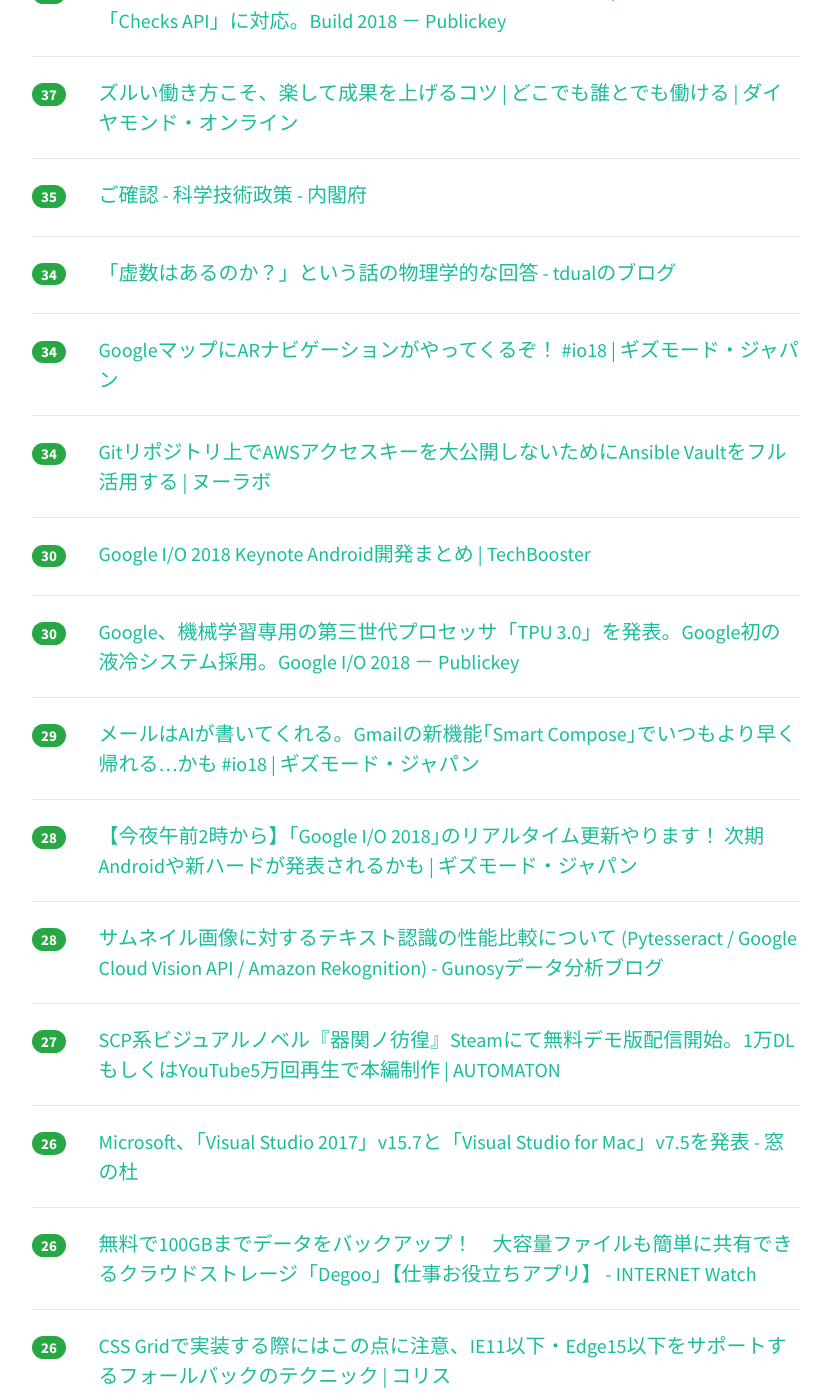
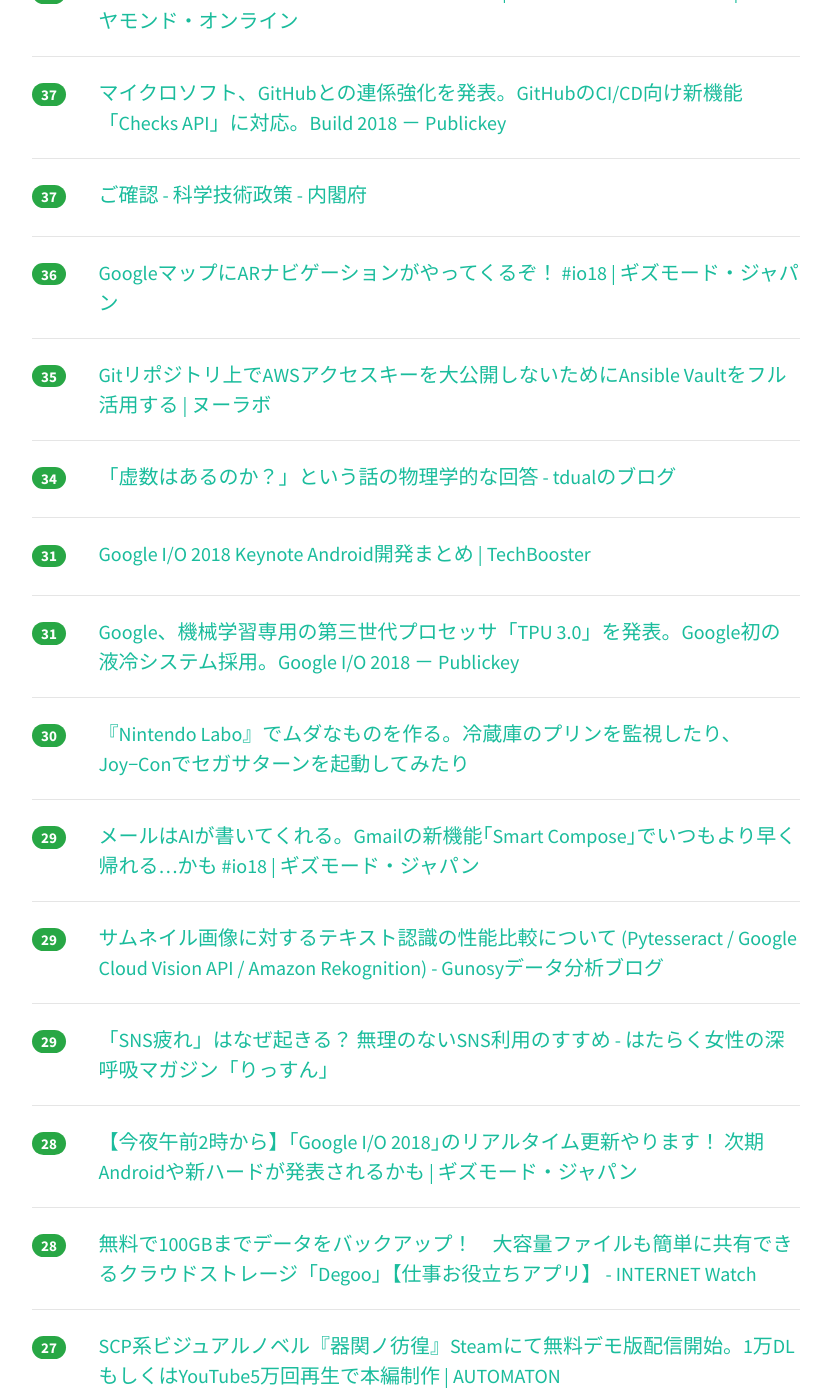
Before and after one commit to yatta47/hatena-matome-site, a Jekyll site: the page built from _posts/2018-05-09-hatena.md, in a window 1280 px wide and 1400 px high, scrolled down 2912 px. Shown: the whole window, without its empty margins (224-1053 px from the left). Built offline with Jekyll 4.4.1, drawn with Linux system fonts in a browser that asks for light colours; nearby versions of some CDN libraries; some of the changed text lies outside the part shown.

Commit message:
Updated 2018-05-09

```diff
--- a/_posts/2018-05-09-hatena.md
+++ b/_posts/2018-05-09-hatena.md
@@ -1,94 +1,99 @@
 ---
 layout: post
 title:  "2018-05-09 はてぶIT"
-date:   2018-05-09 18:01:41
+date:   2018-05-09 19:01:18
 tags: [it-hotentry]
 ---
-62 件のデータあり
+64 件のデータあり
 
 <hr><div class="row">
-<div class="col-1"><span class="badge badge-pill badge-success h2">377</span></div>
+<div class="col-1"><span class="badge badge-pill badge-success h2">395</span></div>
 <div class="col-11"><a href='https://www.publickey1.jp/blog/18/chromebooklinuxandroid_studiogoogle_io_2018.html' target='_blank'>［速報］ChromebookがLinuxの実行を正式サポート。Android Studioも実行可能に。Google I/O 2018 － Publickey</a></div>
 </div>
 <hr>
 <div class="row">
-<div class="col-1"><span class="badge badge-pill badge-success h2">334</span></div>
+<div class="col-1"><span class="badge badge-pill badge-success h2">375</span></div>
 <div class="col-11"><a href='http://kawango.hatenablog.com/entry/2018/05/09/095201' target='_blank'>高木浩光氏の通信の最適化と通信の秘密についての議論 - 続・はてなポイント３万を使い切るまで死なない日記</a></div>
 </div>
 <hr>
 <div class="row">
-<div class="col-1"><span class="badge badge-pill badge-success h2">274</span></div>
+<div class="col-1"><span class="badge badge-pill badge-success h2">279</span></div>
 <div class="col-11"><a href='http://fujipon.hatenablog.com/entry/2018/05/08/180209' target='_blank'>かわん（id:kawango）さんと、川上量生さんのこと - いつか電池がきれるまで</a></div>
 </div>
 <hr>
 <div class="row">
-<div class="col-1"><span class="badge badge-pill badge-success h2">249</span></div>
+<div class="col-1"><span class="badge badge-pill badge-success h2">265</span></div>
 <div class="col-11"><a href='https://www.publickey1.jp/blog/18/aigooglegoogle_io_2018.html' target='_blank'>［速報］AIが人間と自然な会話をし、電話で美容院やレストランを予約。Googleがデモを公開。Google I/O 2018 － Publickey</a></div>
 </div>
 <hr>
 <div class="row">
-<div class="col-1"><span class="badge badge-pill badge-success h2">193</span></div>
+<div class="col-1"><span class="badge badge-pill badge-success h2">232</span></div>
 <div class="col-11"><a href='https://www.gizmodo.jp/2018/05/167037.html' target='_blank'>Google I/O 2018で発表された10個のコト：AIがもう、凄すぎる | ギズモード・ジャパン</a></div>
 </div>
 <hr>
 <div class="row">
-<div class="col-1"><span class="badge badge-pill badge-success h2">189</span></div>
+<div class="col-1"><span class="badge badge-pill badge-success h2">193</span></div>
 <div class="col-11"><a href='https://logmi.jp/282807' target='_blank'>Rubyの会社でなぜRust？　Cookpadがマイナー言語を採用するまで - ログミー</a></div>
 </div>
 <hr>
 <div class="row">
-<div class="col-1"><span class="badge badge-pill badge-success h2">165</span></div>
+<div class="col-1"><span class="badge badge-pill badge-success h2">185</span></div>
 <div class="col-11"><a href='http://nlab.itmedia.co.jp/nl/articles/1805/08/news131.html' target='_blank'>「海賊版という認識なかった」　Anitubeに毎月広告費1300万円を支払っていた代理店が取材に応じた (1/2) - ねとらぼ</a></div>
 </div>
 <hr>
 <div class="row">
-<div class="col-1"><span class="badge badge-pill badge-success h2">153</span></div>
+<div class="col-1"><span class="badge badge-pill badge-success h2">169</span></div>
+<div class="col-11"><a href='https://www.bengo4.com/c_8/n_7853/' target='_blank'>契約時の「録音」が決め手に…UQ「ギガ放題」広告に賠償命令 - 弁護士ドットコム</a></div>
+</div>
+<hr>
+<div class="row">
+<div class="col-1"><span class="badge badge-pill badge-success h2">156</span></div>
 <div class="col-11"><a href='https://www.gizmodo.jp/2018/05/android-p-new-feature-io18.html' target='_blank'>Google I/O 2018で発表された｢Android P｣の新機能まとめ | ギズモード・ジャパン</a></div>
 </div>
 <hr>
 <div class="row">
-<div class="col-1"><span class="badge badge-pill badge-success h2">143</span></div>
-<div class="col-11"><a href='https://www.bengo4.com/c_8/n_7853/' target='_blank'>契約時の「録音」が決め手に…UQ「ギガ放題」広告に賠償命令 - 弁護士ドットコム</a></div>
-</div>
-<hr>
-<div class="row">
-<div class="col-1"><span class="badge badge-pill badge-success h2">110</span></div>
+<div class="col-1"><span class="badge badge-pill badge-success h2">117</span></div>
 <div class="col-11"><a href='http://techlife.cookpad.com/entry/2018/05/09/080000' target='_blank'>総合職・デザイナー向け技術基礎研修 2018 - クックパッド開発者ブログ</a></div>
 </div>
 <hr>
 <div class="row">
-<div class="col-1"><span class="badge badge-pill badge-success h2">105</span></div>
+<div class="col-1"><span class="badge badge-pill badge-success h2">106</span></div>
 <div class="col-11"><a href='https://note.mu/kenichiikeuchi/n/na9d3fc5093be' target='_blank'>Google IO 2018のMaterial Designアップデートまとめ｜池内健一｜note</a></div>
 </div>
 <hr>
 <div class="row">
-<div class="col-1"><span class="badge badge-pill badge-success h2">89</span></div>
+<div class="col-1"><span class="badge badge-pill badge-success h2">106</span></div>
 <div class="col-11"><a href='http://developer.kaizenplatform.com/entry/watabe/2018-05-09/' target='_blank'>Kaizen Platform CTO が考える、これからのエンジニアに求められるもの - Kaizen Platform 開発者ブログ</a></div>
 </div>
 <hr>
 <div class="row">
-<div class="col-1"><span class="badge badge-pill badge-success h2">77</span></div>
+<div class="col-1"><span class="badge badge-pill badge-success h2">81</span></div>
 <div class="col-11"><a href='https://qiita.com/skoji/items/28f1d6582cf81638cd3f' target='_blank'>Gitで日本語長文のdiffをとる方法 - Qiita</a></div>
 </div>
 <hr>
 <div class="row">
-<div class="col-1"><span class="badge badge-pill badge-success h2">64</span></div>
+<div class="col-1"><span class="badge badge-pill badge-success h2">67</span></div>
+<div class="col-11"><a href='http://uxmilk.jp/71680' target='_blank'>ダッシュボードで上手に情報を可視化するためのガイドライン | UX MILK</a></div>
+</div>
+<hr>
+<div class="row">
+<div class="col-1"><span class="badge badge-pill badge-success h2">66</span></div>
 <div class="col-11"><a href='https://togetter.com/li/1225671' target='_blank'>中村勇吾さん「ゲームの中の質感」まとめ - Togetter</a></div>
 </div>
 <hr>
 <div class="row">
-<div class="col-1"><span class="badge badge-pill badge-success h2">62</span></div>
+<div class="col-1"><span class="badge badge-pill badge-success h2">64</span></div>
 <div class="col-11"><a href='http://www.itmedia.co.jp/news/articles/1805/09/news009.html' target='_blank'>海賊版より魅力的なサイトを　一歩先行く「アダルトコミック業界」に学ぶ (1/3) - ITmedia NEWS</a></div>
 </div>
 <hr>
 <div class="row">
-<div class="col-1"><span class="badge badge-pill badge-success h2">62</span></div>
-<div class="col-11"><a href='http://uxmilk.jp/71680' target='_blank'>ダッシュボードで上手に情報を可視化するためのガイドライン | UX MILK</a></div>
+<div class="col-1"><span class="badge badge-pill badge-success h2">64</span></div>
+<div class="col-11"><a href='https://togetter.com/li/1225751' target='_blank'>編集者に原稿送ったらGithubに取り込まれて、修正はPullreqになり、方針はIssueで相談「これだよ、現代の編集は」 - Togetter</a></div>
 </div>
 <hr>
 <div class="row">
-<div class="col-1"><span class="badge badge-pill badge-success h2">54</span></div>
-<div class="col-11"><a href='https://togetter.com/li/1225751' target='_blank'>編集者に原稿送ったらGithubに取り込まれて、修正はPullreqになり、方針はIssueで相談「これだよ、現代の編集は」 - Togetter</a></div>
+<div class="col-1"><span class="badge badge-pill badge-success h2">53</span></div>
+<div class="col-11"><a href='https://forest.watch.impress.co.jp/docs/serial/yajiuma/1120764.html' target='_blank'>「メモ帳」がLinuxの改行コードをサポート - やじうまの杜 - 窓の杜</a></div>
 </div>
 <hr>
 <div class="row">
@@ -97,12 +102,22 @@ tags: [it-hotentry]
 </div>
 <hr>
 <div class="row">
+<div class="col-1"><span class="badge badge-pill badge-success h2">50</span></div>
+<div class="col-11"><a href='https://qiita.com/kaoryuuu/items/36ddbaa0d82db53f2690' target='_blank'>iPhone上でデザインチェックできるツールが神がかっている - Qiita</a></div>
+</div>
+<hr>
+<div class="row">
 <div class="col-1"><span class="badge badge-pill badge-success h2">48</span></div>
 <div class="col-11"><a href='http://www.itmedia.co.jp/news/articles/1805/09/news053.html' target='_blank'>Google I/O 2018基調講演まとめ　AIのある快適な暮らし - ITmedia NEWS</a></div>
 </div>
 <hr>
 <div class="row">
-<div class="col-1"><span class="badge badge-pill badge-success h2">45</span></div>
+<div class="col-1"><span class="badge badge-pill badge-success h2">48</span></div>
+<div class="col-11"><a href='http://www.itmedia.co.jp/news/articles/1805/09/news089.html' target='_blank'>内閣府のサイトから風俗サイトにリンク　削除忘れドメイン失効→第三者が再取得 - ITmedia NEWS</a></div>
+</div>
+<hr>
+<div class="row">
+<div class="col-1"><span class="badge badge-pill badge-success h2">47</span></div>
 <div class="col-11"><a href='http://www.itmedia.co.jp/news/articles/1805/08/news138.html' target='_blank'>「Microsoft Store」アプリの開発者収益配分を95％に - ITmedia NEWS</a></div>
 </div>
 <hr>
@@ -112,33 +127,23 @@ tags: [it-hotentry]
 </div>
 <hr>
 <div class="row">
-<div class="col-1"><span class="badge badge-pill badge-success h2">43</span></div>
-<div class="col-11"><a href='https://qiita.com/kaoryuuu/items/36ddbaa0d82db53f2690' target='_blank'>iPhone上でデザインチェックできるツールが神がかっている - Qiita</a></div>
+<div class="col-1"><span class="badge badge-pill badge-success h2">41</span></div>
+<div class="col-11"><a href='https://www.nikkei.com/article/DGXMZO30213700Y8A500C1DTB000/' target='_blank'>メルカリ、６月19日マザーズ上場へ　時価総額2000億円規模　　：日本経済新聞</a></div>
 </div>
 <hr>
 <div class="row">
-<div class="col-1"><span class="badge badge-pill badge-success h2">43</span></div>
-<div class="col-11"><a href='https://forest.watch.impress.co.jp/docs/serial/yajiuma/1120764.html' target='_blank'>「メモ帳」がLinuxの改行コードをサポート - やじうまの杜 - 窓の杜</a></div>
+<div class="col-1"><span class="badge badge-pill badge-success h2">41</span></div>
+<div class="col-11"><a href='https://blogs.msdn.microsoft.com/commandline/2018/05/08/extended-eol-in-notepad/' target='_blank'>Introducing extended line endings support in Notepad – Windows Command Line Tools For Developers</a></div>
 </div>
 <hr>
 <div class="row">
 <div class="col-1"><span class="badge badge-pill badge-success h2">40</span></div>
-<div class="col-11"><a href='https://blogs.msdn.microsoft.com/commandline/2018/05/08/extended-eol-in-notepad/' target='_blank'>Introducing extended line endings support in Notepad – Windows Command Line Tools For Developers</a></div>
-</div>
-<hr>
-<div class="row">
-<div class="col-1"><span class="badge badge-pill badge-success h2">39</span></div>
-<div class="col-11"><a href='https://www.nikkei.com/article/DGXMZO30213700Y8A500C1DTB000/' target='_blank'>メルカリ、６月19日マザーズ上場へ　時価総額2000億円規模　　：日本経済新聞</a></div>
-</div>
-<hr>
-<div class="row">
-<div class="col-1"><span class="badge badge-pill badge-success h2">39</span></div>
 <div class="col-11"><a href='https://japanese.engadget.com/2018/05/08/android-p-iphone-x-8-ai/' target='_blank'>Android PはホームボタンがiPhone X似に。β版は8社製品に本日公開、AI活用の新機能も多数 - Engadget 日本版</a></div>
 </div>
 <hr>
 <div class="row">
 <div class="col-1"><span class="badge badge-pill badge-success h2">39</span></div>
-<div class="col-11"><a href='http://www.itmedia.co.jp/news/articles/1805/09/news089.html' target='_blank'>内閣府のサイトから風俗サイトにリンク　削除忘れドメイン失効→第三者が再取得 - ITmedia NEWS</a></div>
+<div class="col-11"><a href='http://diamond.jp/articles/-/169361' target='_blank'>ズルい働き方こそ、楽して成果を上げるコツ | どこでも誰とでも働ける | ダイヤモンド・オンライン</a></div>
 </div>
 <hr>
 <div class="row">
@@ -148,12 +153,17 @@ tags: [it-hotentry]
 <hr>
 <div class="row">
 <div class="col-1"><span class="badge badge-pill badge-success h2">37</span></div>
-<div class="col-11"><a href='http://diamond.jp/articles/-/169361' target='_blank'>ズルい働き方こそ、楽して成果を上げるコツ | どこでも誰とでも働ける | ダイヤモンド・オンライン</a></div>
+<div class="col-11"><a href='http://www8.cao.go.jp/cstp/gaiyo/sip/tosipsite.html' target='_blank'>ご確認 - 科学技術政策 - 内閣府</a></div>
+</div>
+<hr>
+<div class="row">
+<div class="col-1"><span class="badge badge-pill badge-success h2">36</span></div>
+<div class="col-11"><a href='https://www.gizmodo.jp/2018/05/googleio2018_map_ar-navi.html' target='_blank'>GoogleマップにARナビゲーションがやってくるぞ！ #io18 | ギズモード・ジャパン</a></div>
 </div>
 <hr>
 <div class="row">
 <div class="col-1"><span class="badge badge-pill badge-success h2">35</span></div>
-<div class="col-11"><a href='http://www8.cao.go.jp/cstp/gaiyo/sip/tosipsite.html' target='_blank'>ご確認 - 科学技術政策 - 内閣府</a></div>
+<div class="col-11"><a href='https://nulab-inc.com/ja/blog/nulab/encrypt-aws-access-key-with-ansible-vault/' target='_blank'>Gitリポジトリ上でAWSアクセスキーを大公開しないためにAnsible Vaultをフル活用する | ヌーラボ</a></div>
 </div>
 <hr>
 <div class="row">
@@ -162,28 +172,33 @@ tags: [it-hotentry]
 </div>
 <hr>
 <div class="row">
-<div class="col-1"><span class="badge badge-pill badge-success h2">34</span></div>
-<div class="col-11"><a href='https://www.gizmodo.jp/2018/05/googleio2018_map_ar-navi.html' target='_blank'>GoogleマップにARナビゲーションがやってくるぞ！ #io18 | ギズモード・ジャパン</a></div>
+<div class="col-1"><span class="badge badge-pill badge-success h2">31</span></div>
+<div class="col-11"><a href='https://techbooster.org/android/18079/' target='_blank'>Google I/O 2018 Keynote Android開発まとめ | TechBooster</a></div>
 </div>
 <hr>
 <div class="row">
-<div class="col-1"><span class="badge badge-pill badge-success h2">34</span></div>
-<div class="col-11"><a href='https://nulab-inc.com/ja/blog/nulab/encrypt-aws-access-key-with-ansible-vault/' target='_blank'>Gitリポジトリ上でAWSアクセスキーを大公開しないためにAnsible Vaultをフル活用する | ヌーラボ</a></div>
+<div class="col-1"><span class="badge badge-pill badge-success h2">31</span></div>
+<div class="col-11"><a href='https://www.publickey1.jp/blog/18/googletpu_30googlegoogle_io_2018.html' target='_blank'>Google、機械学習専用の第三世代プロセッサ「TPU 3.0」を発表。Google初の液冷システム採用。Google I/O 2018 － Publickey</a></div>
 </div>
 <hr>
 <div class="row">
 <div class="col-1"><span class="badge badge-pill badge-success h2">30</span></div>
-<div class="col-11"><a href='https://techbooster.org/android/18079/' target='_blank'>Google I/O 2018 Keynote Android開発まとめ | TechBooster</a></div>
-</div>
-<hr>
-<div class="row">
-<div class="col-1"><span class="badge badge-pill badge-success h2">30</span></div>
-<div class="col-11"><a href='https://www.publickey1.jp/blog/18/googletpu_30googlegoogle_io_2018.html' target='_blank'>Google、機械学習専用の第三世代プロセッサ「TPU 3.0」を発表。Google初の液冷システム採用。Google I/O 2018 － Publickey</a></div>
+<div class="col-11"><a href='http://news.denfaminicogamer.jp/kikakuthetower/180509' target='_blank'>『Nintendo Labo』でムダなものを作る。冷蔵庫のプリンを監視したり、Joy−Conでセガサターンを起動してみたり</a></div>
 </div>
 <hr>
 <div class="row">
 <div class="col-1"><span class="badge badge-pill badge-success h2">29</span></div>
 <div class="col-11"><a href='https://www.gizmodo.jp/2018/05/google1o2018-smart-compose.html' target='_blank'>メールはAIが書いてくれる。Gmailの新機能｢Smart Compose｣でいつもより早く帰れる…かも #io18 | ギズモード・ジャパン</a></div>
+</div>
+<hr>
+<div class="row">
+<div class="col-1"><span class="badge badge-pill badge-success h2">29</span></div>
+<div class="col-11"><a href='http://data.gunosy.io/entry/ocr-tesseract-deeplearning' target='_blank'>サムネイル画像に対するテキスト認識の性能比較について (Pytesseract / Google Cloud Vision API / Amazon Rekognition) - Gunosyデータ分析ブログ</a></div>
+</div>
+<hr>
+<div class="row">
+<div class="col-1"><span class="badge badge-pill badge-success h2">29</span></div>
+<div class="col-11"><a href='https://www.e-aidem.com/ch/listen/entry/2018/05/09/110000' target='_blank'>「SNS疲れ」はなぜ起きる？ 無理のないSNS利用のすすめ - はたらく女性の深呼吸マガジン「りっすん」</a></div>
 </div>
 <hr>
 <div class="row">
@@ -193,7 +208,7 @@ tags: [it-hotentry]
 <hr>
 <div class="row">
 <div class="col-1"><span class="badge badge-pill badge-success h2">28</span></div>
-<div class="col-11"><a href='http://data.gunosy.io/entry/ocr-tesseract-deeplearning' target='_blank'>サムネイル画像に対するテキスト認識の性能比較について (Pytesseract / Google Cloud Vision API / Amazon Rekognition) - Gunosyデータ分析ブログ</a></div>
+<div class="col-11"><a href='https://internet.watch.impress.co.jp/docs/column/biz_app/1120319.html' target='_blank'>無料で100GBまでデータをバックアップ！　大容量ファイルも簡単に共有できるクラウドストレージ「Degoo」【仕事お役立ちアプリ】 - INTERNET Watch</a></div>
 </div>
 <hr>
 <div class="row">
@@ -208,7 +223,12 @@ tags: [it-hotentry]
 <hr>
 <div class="row">
 <div class="col-1"><span class="badge badge-pill badge-success h2">26</span></div>
-<div class="col-11"><a href='https://internet.watch.impress.co.jp/docs/column/biz_app/1120319.html' target='_blank'>無料で100GBまでデータをバックアップ！　大容量ファイルも簡単に共有できるクラウドストレージ「Degoo」【仕事お役立ちアプリ】 - INTERNET Watch</a></div>
+<div class="col-11"><a href='http://www.youtube.com/watch?v=Dzpj1ytgMus' target='_blank'>ECHTER GANGSTER: REAKTION auf "Unreal Tournament Kid" (2006)</a></div>
+</div>
+<hr>
+<div class="row">
+<div class="col-1"><span class="badge badge-pill badge-success h2">26</span></div>
+<div class="col-11"><a href='http://developer.hatenastaff.com/entry/intern-preentry-2018' target='_blank'>今年も開催します！「はてなサマーインターン2018」お知らせ事前登録も開始！ - Hatena Developer Blog</a></div>
 </div>
 <hr>
 <div class="row">
@@ -218,7 +238,7 @@ tags: [it-hotentry]
 <hr>
 <div class="row">
 <div class="col-1"><span class="badge badge-pill badge-success h2">25</span></div>
-<div class="col-11"><a href='http://www.youtube.com/watch?v=Dzpj1ytgMus' target='_blank'>ECHTER GANGSTER: REAKTION auf "Unreal Tournament Kid" (2006)</a></div>
+<div class="col-11"><a href='https://logmi.jp/284396' target='_blank'>AmazonからYouTubeまで　有名Webサービスを支える推薦アルゴリズムのこれまでとこれから - ログミー</a></div>
 </div>
 <hr>
 <div class="row">
@@ -228,17 +248,17 @@ tags: [it-hotentry]
 <hr>
 <div class="row">
 <div class="col-1"><span class="badge badge-pill badge-success h2">25</span></div>
-<div class="col-11"><a href='https://www.e-aidem.com/ch/listen/entry/2018/05/09/110000' target='_blank'>「SNS疲れ」はなぜ起きる？ 無理のないSNS利用のすすめ - はたらく女性の深呼吸マガジン「りっすん」</a></div>
-</div>
-<hr>
-<div class="row">
-<div class="col-1"><span class="badge badge-pill badge-success h2">25</span></div>
-<div class="col-11"><a href='http://news.denfaminicogamer.jp/kikakuthetower/180509' target='_blank'>『Nintendo Labo』でムダなものを作る。冷蔵庫のプリンを監視したり、Joy−Conでセガサターンを起動してみたり</a></div>
+<div class="col-11"><a href='http://tech.nikkeibp.co.jp/atcl/nxt/news/18/01145/' target='_blank'>クレジットカードのセキュリティコードも流出の可能性、森永乳業の情報漏洩 | 日経 xTECH（クロステック）</a></div>
 </div>
 <hr>
 <div class="row">
 <div class="col-1"><span class="badge badge-pill badge-success h2">24</span></div>
 <div class="col-11"><a href='https://jp.techcrunch.com/2018/05/09/studyplus-fundrasing/' target='_blank'>学習管理サービス「Studyplus」が5億円調達、大型リニューアルでユーザーの裾野広げる | TechCrunch Japan</a></div>
+</div>
+<hr>
+<div class="row">
+<div class="col-1"><span class="badge badge-pill badge-success h2">24</span></div>
+<div class="col-11"><a href='https://www.gizmodo.jp/2018/05/google-assistant-phone-call-demo-io18.html' target='_blank'>Google アシスタントが店舗に｢電話で｣予約してくれるデモがヤバイ… #io18 | ギズモード・ジャパン</a></div>
 </div>
 <hr>
 <div class="row">
@@ -263,17 +283,17 @@ tags: [it-hotentry]
 <hr>
 <div class="row">
 <div class="col-1"><span class="badge badge-pill badge-success h2">23</span></div>
-<div class="col-11"><a href='https://logmi.jp/284396' target='_blank'>AmazonからYouTubeまで　有名Webサービスを支える推薦アルゴリズムのこれまでとこれから - ログミー</a></div>
+<div class="col-11"><a href='https://av.watch.impress.co.jp/docs/news/1120857.html' target='_blank'>カシオ、コンパクトデジタルカメラから撤退。市場縮小のため - AV Watch</a></div>
+</div>
+<hr>
+<div class="row">
+<div class="col-1"><span class="badge badge-pill badge-success h2">23</span></div>
+<div class="col-11"><a href='https://www.buzzfeed.com/jp/ryosukekamba/government' target='_blank'>内閣府サイトから卑猥なページにリンク「至急、訂正します」</a></div>
 </div>
 <hr>
 <div class="row">
 <div class="col-1"><span class="badge badge-pill badge-success h2">22</span></div>
 <div class="col-11"><a href='https://medium.com/tensorflow/7dd0bc881cd5' target='_blank'>Real-time Human Pose Estimation in the Browser with TensorFlow.js</a></div>
-</div>
-<hr>
-<div class="row">
-<div class="col-1"><span class="badge badge-pill badge-success h2">22</span></div>
-<div class="col-11"><a href='http://developer.hatenastaff.com/entry/intern-preentry-2018' target='_blank'>今年も開催します！「はてなサマーインターン2018」お知らせ事前登録も開始！ - Hatena Developer Blog</a></div>
 </div>
 <hr>
 <div class="row">
@@ -288,22 +308,12 @@ tags: [it-hotentry]
 <hr>
 <div class="row">
 <div class="col-1"><span class="badge badge-pill badge-success h2">20</span></div>
-<div class="col-11"><a href='https://www.gizmodo.jp/2018/05/google-assistant-phone-call-demo-io18.html' target='_blank'>Google アシスタントが店舗に｢電話で｣予約してくれるデモがヤバイ… #io18 | ギズモード・ジャパン</a></div>
-</div>
-<hr>
-<div class="row">
-<div class="col-1"><span class="badge badge-pill badge-success h2">20</span></div>
-<div class="col-11"><a href='http://tech.nikkeibp.co.jp/atcl/nxt/news/18/01145/' target='_blank'>クレジットカードのセキュリティコードも流出の可能性、森永乳業の情報漏洩 | 日経 xTECH（クロステック）</a></div>
+<div class="col-11"><a href='http://mata-ashita.hateblo.jp/entry/2018/05/09/064211' target='_blank'>Chromeを起動しているとhttp://unanalytics.comに飛ばされて警告が出るようになった - ブログ運営メモ</a></div>
 </div>
 <hr>
 <div class="row">
 <div class="col-1"><span class="badge badge-pill badge-success h2">18</span></div>
 <div class="col-11"><a href='http://www.itmedia.co.jp/news/articles/1805/08/news114.html' target='_blank'>ZOZOSUIT、注文履歴からキャンセル可能に　「仕様変更で残念な思いさせた」と前澤社長 - ITmedia NEWS</a></div>
-</div>
-<hr>
-<div class="row">
-<div class="col-1"><span class="badge badge-pill badge-success h2">18</span></div>
-<div class="col-11"><a href='http://mata-ashita.hateblo.jp/entry/2018/05/09/064211' target='_blank'>Chromeを起動しているとhttp://unanalytics.comに飛ばされて警告が出るようになった - ブログ運営メモ</a></div>
 </div>
 <hr>
 <div class="row">
```
